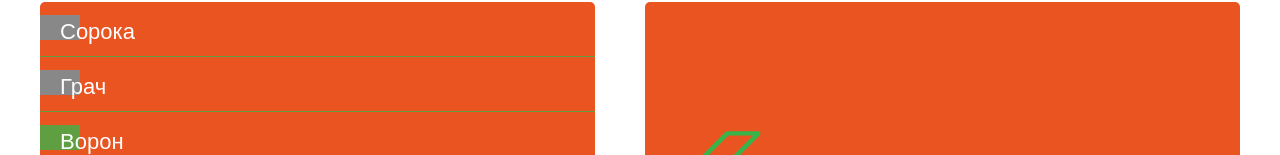
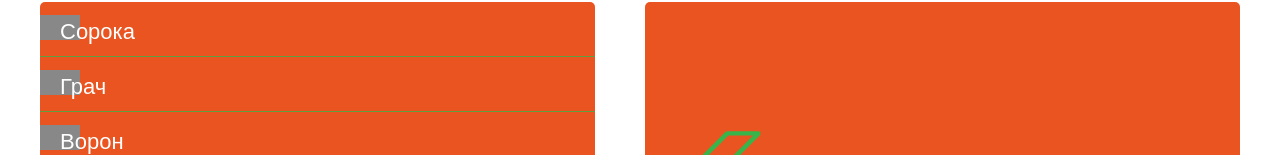
Before and after one commit to aykuli/songbird, a React app: page / in a window 1280 px wide. Shown: the part 645-800 px from the top of the page. Built offline with nearby package versions, Linux system fonts and the light colour scheme; no server answers.

Commit message:
feat: add function onGetAnswer when clicking on birds list

```diff
--- a/src/components/app/app.jsx
+++ b/src/components/app/app.jsx
@@ -31,6 +31,19 @@ function App ({ data }) {
     console.log(indexRight);
     console.log(data[categoryIndex][indexRight]);
 
+    const onGetAnswer = ({ target: { children }}) => {
+        const answer = children[1].innerText;
+        const rightAnswer = data[categoryIndex][indexRight].name;
+
+        if (answer === rightAnswer) {
+            console.log('правильно!');
+            setIsRight(true);
+            console.log('isRight: ', isRight);
+        }
+
+        console.log('isRight: ', isRight);
+    }
+
 
     return (
         <div className="container">
@@ -42,7 +55,10 @@ function App ({ data }) {
                     categories={categories}
                     currentCategory={data[categoryIndex][indexRight].category}/>
             <Row
-                left={<BirdsList items={data[categoryIndex]} />}
+                left={<BirdsList
+                        items={data[categoryIndex]}
+                        onGetAnswer={onGetAnswer}
+                        isRight={isRight} />}
                 right={<BirdDetails isRight={false}/>} />
             <NextLevel isToNext={false} />
         </div>
--- a/src/components/birds-list/birds-list.jsx
+++ b/src/components/birds-list/birds-list.jsx
@@ -4,13 +4,14 @@ import './birds-list.scss';
 
 import BirdItem from '../bird-item';
 
-const BirdsList = ({ items }) => (
-    <ul className="row__child birds-list">
+const BirdsList = ({ items, onGetAnswer, isRight }) => (
+    <ul
+        className="row__child birds-list"
+        onClick={onGetAnswer}>
         {
             items.map((item, i) => {
-                let isRight = false;
                 let isWrong = false;
-                if (i === 2) isRight = true;
+
                 if (i === 4) isWrong = true;
                 return <BirdItem key={i} name={item.name} isRight={isRight} isWrong={isWrong} />;
             })
```
